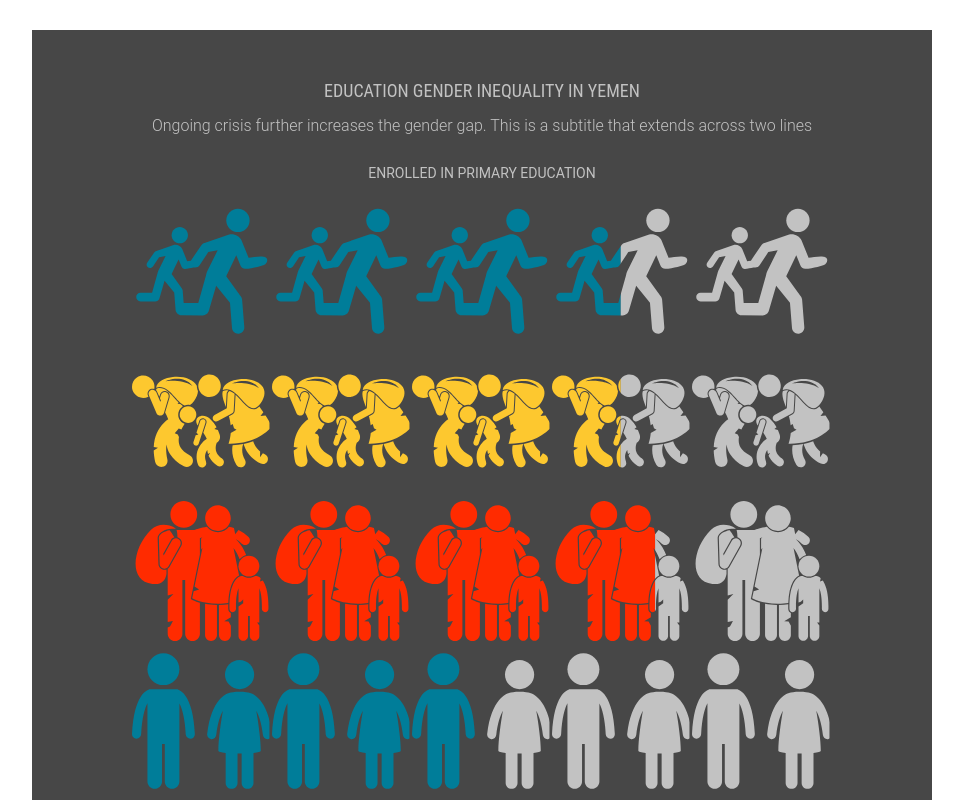
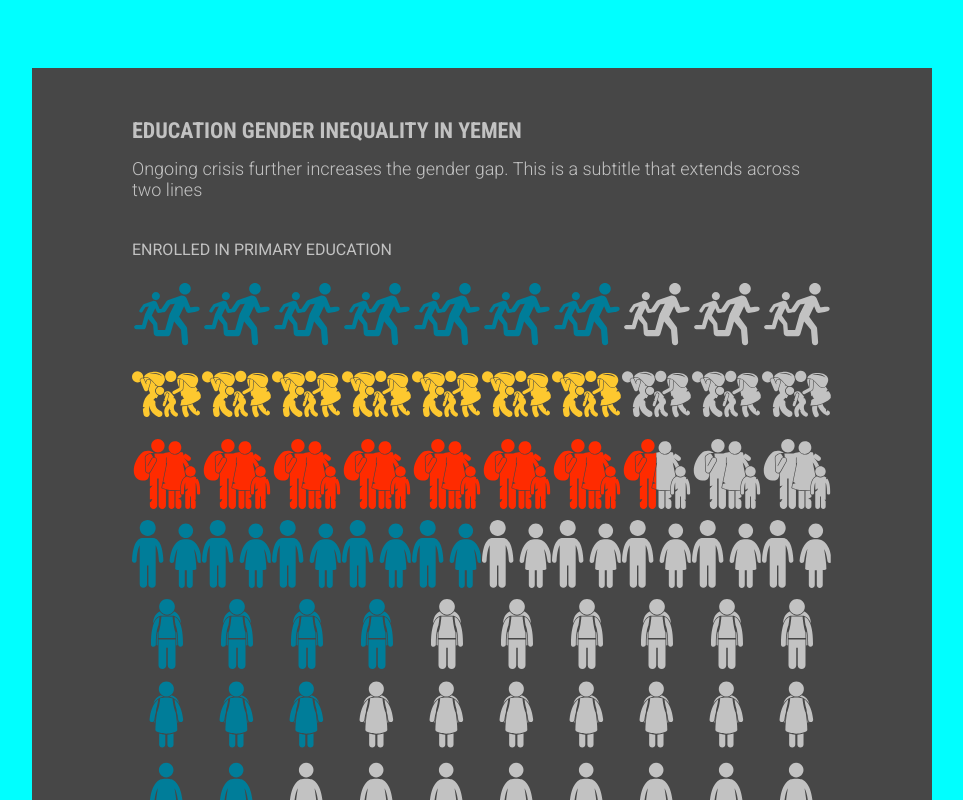
Before and after one commit to ericbolikowski/nrcstat-pictogram-widget-prototype, a React (Create React App) app: page / in a window 1280 px wide. Shown: the top 800 px of the page, without its empty margins (158-1121 px from the left). Built offline with nearby package versions, Linux system fonts and the light colour scheme.

Commit message:
feat: styling adjustments

```diff
--- a/package.json
+++ b/package.json
@@ -8,6 +8,7 @@
     "react": "17.0.0",
     "react-dom": "17.0.0",
     "react-scripts": "3.4.3",
+    "sass": "^1.32.7",
     "uuid": "8.3.2"
   },
   "devDependencies": {
--- a/public/index.html
+++ b/public/index.html
@@ -11,6 +11,19 @@
     -->
   <link rel="manifest" href="%PUBLIC_URL%/manifest.json">
   <link rel="shortcut icon" href="%PUBLIC_URL%/favicon.ico">
+
+  <link rel="preconnect" href="https://fonts.gstatic.com">
+  <link
+    href="https://fonts.googleapis.com/css2?family=Roboto+Condensed:wght@700&family=Roboto:ital,wght@0,300;0,400;1,300&display=swap"
+    rel="stylesheet">
+
+  <style>
+    body {
+      background-color: aqua;
+      padding: 10px;
+    }
+  </style>
+
   <!--
       Notice the use of %PUBLIC_URL% in the tags above.
       It will be replaced with the URL of the `public` folder during the build.
--- a/src/App.js
+++ b/src/App.js
@@ -1,99 +1,99 @@
-import React from "react";
-import "./styles.css";
-import { Widget } from "./Widget";
-import { DataColor, BackgroundColorKey } from "./config";
+import React from 'react';
+import './styles.css';
+import { Widget } from './Widget';
+import { DataColor, BackgroundColorKey } from './config';
 
 const widget = {
-  title: "EDUCATION GENDER INEQUALITY IN YEMEN",
+  title: 'EDUCATION GENDER INEQUALITY IN YEMEN',
   subtitle:
-    "Ongoing crisis further increases the gender gap. This is a subtitle that extends across two lines",
-  source: "Source: Norwegian Refugee Council, May, 2020",
+    'Ongoing crisis further increases the gender gap. This is a subtitle that extends across two lines',
+  source: 'Source: Norwegian Refugee Council, May, 2020',
   backgroundColor: BackgroundColorKey.DarkGray,
   sections: [
     {
-      title: "ENROLLED IN PRIMARY EDUCATION",
+      title: 'ENROLLED IN PRIMARY EDUCATION',
       dataColor: DataColor.Blue,
       icons: [
-        { icon: "PeopleRefugeesRunning", data: 0.7 },
+        { icon: 'PeopleRefugeesRunning', data: 0.7 },
         {
-          icon: "PeopleRefugeeFamilyAlt",
+          icon: 'PeopleRefugeeFamilyAlt',
           data: 0.7,
-          overrideDataColor: DataColor.Yellow
+          overrideDataColor: DataColor.Yellow,
         },
         {
-          icon: "PeopleRefugeeFamily",
+          icon: 'PeopleRefugeeFamily',
           data: 0.75,
-          overrideDataColor: DataColor.Red
+          overrideDataColor: DataColor.Red,
         },
-        { icon: "PeopleChildren", data: 0.5 },
-        { icon: "PeopleSchoolBoy", data: 0.4 },
-        { icon: "PeopleSchoolGirl", data: 0.3 },
-        { icon: "PeopleLittleGirl", data: 0.2 },
-        { icon: "PeopleLittleBoy", data: 0.1 },
-        { icon: "PeopleFemale", data: 0.7 },
-        { icon: "PeopleMale", data: 0.7 },
-        { icon: "Camp", data: 0.7 }
-      ]
+        { icon: 'PeopleChildren', data: 0.5 },
+        { icon: 'PeopleSchoolBoy', data: 0.4 },
+        { icon: 'PeopleSchoolGirl', data: 0.3 },
+        { icon: 'PeopleLittleGirl', data: 0.2 },
+        { icon: 'PeopleLittleBoy', data: 0.1 },
+        { icon: 'PeopleFemale', data: 0.7 },
+        { icon: 'PeopleMale', data: 0.7 },
+        { icon: 'Camp', data: 0.7 },
+      ],
     },
     {
-      title: "ENROLLED IN PRIMARY EDUCATION",
+      title: 'ENROLLED IN PRIMARY EDUCATION',
       dataColor: DataColor.Blue,
       icons: [
-        { icon: "Legal", data: 0.25 },
-        { icon: "Shelter", data: 0.3 }
-      ]
-    }
-  ]
+        { icon: 'Legal', data: 0.25 },
+        { icon: 'Shelter', data: 0.3 },
+      ],
+    },
+  ],
 };
 
 const widget2 = {
-  title: "EDUCATION GENDER INEQUALITY IN NORWAY",
+  title: 'EDUCATION GENDER INEQUALITY IN NORWAY',
   subtitle:
-    "Ongoing crisis further increases the gender gap. This is a subtitle that extends across two lines. This is a subtitle that extends across two lines. This is a subtitle that extends across two lines.",
-  source: "Source: Norwegian Refugee Council, May, 2020",
+    'Ongoing crisis further increases the gender gap. This is a subtitle that extends across two lines. This is a subtitle that extends across two lines. This is a subtitle that extends across two lines.',
+  source: 'Source: Norwegian Refugee Council, May, 2020',
   backgroundColor: BackgroundColorKey.LightGray,
   sections: [
     {
-      title: "ENROLLED IN PRIMARY EDUCATION",
+      title: 'ENROLLED IN PRIMARY EDUCATION',
       dataColor: DataColor.Orange,
       icons: [
-        { icon: "Food", data: 0.21 },
-        { icon: "Camp", data: 0.3 }
-      ]
+        { icon: 'Food', data: 0.21 },
+        { icon: 'Camp', data: 0.3 },
+      ],
     },
     {
-      title: "ENROLLED IN PRIMARY EDUCATION",
+      title: 'ENROLLED IN PRIMARY EDUCATION',
       dataColor: DataColor.Blue,
       icons: [
-        { icon: "Legal", data: 0.25 },
-        { icon: "Shelter", data: 0.3 }
-      ]
+        { icon: 'Legal', data: 0.25 },
+        { icon: 'Shelter', data: 0.3 },
+      ],
     },
 
     {
-      title: "ENROLLED IN PRIMARY EDUCATION",
+      title: 'ENROLLED IN PRIMARY EDUCATION',
       dataColor: DataColor.Yellow,
       icons: [
-        { icon: "Food", data: 0.5 },
-        { icon: "Camp", data: 0.7 }
-      ]
+        { icon: 'Food', data: 0.5 },
+        { icon: 'Camp', data: 0.7 },
+      ],
     },
     {
-      title: "ENROLLED IN PRIMARY EDUCATION",
+      title: 'ENROLLED IN PRIMARY EDUCATION',
       dataColor: DataColor.Red,
       icons: [
-        { icon: "Legal", data: 0.25 },
-        { icon: "Shelter", data: 0.3 }
-      ]
-    }
-  ]
+        { icon: 'Legal', data: 0.25 },
+        { icon: 'Shelter', data: 0.3 },
+      ],
+    },
+  ],
 };
 
 export default function App() {
   return (
     <div className="App">
       <Widget {...widget} />
-      <div style={{ height: "500px" }} />
+      <div style={{ height: '500px' }} />
       <Widget {...widget2} />
     </div>
   );
--- a/src/Widget.js
+++ b/src/Widget.js
@@ -1,10 +1,10 @@
-import React from "react";
+import React from 'react';
 import {
   BackgroundColorKey,
   BackgroundColorToIconBaseColorMap,
   DataColor,
-  IconBaseColor
-} from "./config";
+  IconBaseColor,
+} from './config';
 import {
   Camp,
   Education,
@@ -21,9 +21,10 @@ import {
   PeopleChildren,
   PeopleRefugeeFamily,
   PeopleRefugeeFamilyAlt,
-  PeopleRefugeesRunning
-} from "./icons/index.js";
-import "./Widget.scss";
+  PeopleRefugeesRunning,
+} from './icons/index.js';
+import { isMobileDevice } from './isMobileDevice';
+import './Widget.scss';
 
 const WidgetIconMap = {
   PeopleFemale,
@@ -41,20 +42,26 @@ const WidgetIconMap = {
   Food,
   Legal,
   Shelter,
-  WASH
+  WASH,
 };
+
+const isMobile = isMobileDevice();
 
 export function Widget({
   title,
   subtitle,
   source,
   backgroundColor = BackgroundColorKey.White,
-  sections
+  sections,
 }) {
   const iconBaseColor = BackgroundColorToIconBaseColorMap[backgroundColor];
 
   return (
-    <div className={`container mobile background-${backgroundColor}`}>
+    <div
+      className={`container ${isMobile ? 'mobile' : 'desktop'} ${
+        sections.length > 1 ? 'multiple-sections' : 'single-section'
+      } background-${backgroundColor}`}
+    >
       <span className="title">{title}</span>
       <span className="subtitle">{subtitle}</span>
       {sections.map((section, key) => (
@@ -62,9 +69,7 @@ export function Widget({
           <span className="section-title">{section.title}</span>
           {section.icons.map((icon, key) => {
             const Icon = WidgetIconMap[icon.icon];
-            const fillColor = icon.overrideDataColor
-              ? icon.overrideDataColor
-              : section.dataColor;
+            const fillColor = icon.overrideDataColor ? icon.overrideDataColor : section.dataColor;
             return (
               <Icon
                 key={key}
--- a/src/Widget.scss
+++ b/src/Widget.scss
@@ -1,16 +1,3 @@
-
-
-.container {
-  display: flex;
-  flex-direction: column;
-  max-width: 700px;
-  padding: 50px 100px;
-  .section {
-    display: flex;
-    flex-direction: column;
-  }
-}
-
 .icon-bar {
   display: flex;
   flex-direction: row;
@@ -20,38 +7,81 @@
   margin-top: 10px;
 }
 
-.container.mobile {
-  margin: 30px auto;
-
-  span {
-    margin: 0 auto;
-  }
-
+.container {
+  display: flex;
+  flex-direction: column;
+  max-width: 700px;
   .section {
+    display: flex;
+    flex-direction: column;
     margin-bottom: 30px;
   }
 
+  padding-bottom: 30px;
+  .title {
+    font-family: 'Roboto Condensed';
+  }
+  .subtitle {
+    font-family: 'Roboto';
+    font-weight: 300;
+  }
+  .section-title {
+    font-family: 'Roboto';
+  }
+  .source {
+    font-family: 'Roboto';
+    font-style: italic;
+    text-align: center;
+  }
+}
+
+.container.desktop {
+  margin: 30px auto;
+  padding-top: 50px;
+  padding-left: 100px;
+  padding-right: 100px;
+
+  .title {
+    font-size: 22px;
+    margin-bottom: 15px;
+  }
+  .subtitle {
+    font-size: 18px;
+    margin-bottom: 40px;
+  }
+  .section-title {
+    font-size: 16px;
+    margin-bottom: 20px;
+  }
+  .source {
+    font-size: 14px;
+  }
+}
+
+.container.desktop.single-section {
+  text-align: center;
+}
+
+.container.mobile {
+  margin: 30px auto;
+  padding-top: 30px;
+
+  text-align: center;
+
   .title {
     font-size: 18px;
-    font-family: "Roboto Condensed";
     margin-bottom: 15px;
   }
   .subtitle {
     font-size: 16px;
-    font-family: "Roboto";
-    font-weight: 300;
     margin-bottom: 30px;
   }
   .section-title {
     font-size: 14px;
-    font-family: "Roboto";
     margin-bottom: 20px;
   }
   .source {
     font-size: 12px;
-    font-family: "Roboto";
-    font-style: italic;
-    margin-bottom: 30px;
   }
 }
 
--- a/src/icons/IconBar.js
+++ b/src/icons/IconBar.js
@@ -1,18 +1,13 @@
-import React, { useMemo, useState, useEffect } from "react";
-import { v4 as uuidv4 } from "uuid";
+import React, { useMemo, useState, useEffect } from 'react';
+import { v4 as uuidv4 } from 'uuid';
+import { isMobileDevice } from '../isMobileDevice';
 
-import "../Widget.scss";
+import '../Widget.scss';
 
-export function isMobileDevice() {
-  return (
-    typeof window.orientation !== "undefined" ||
-    navigator.userAgent.indexOf("IEMobile") !== -1
-  );
-}
-
-const ICON_COUNT = !isMobileDevice() ? 5 : 10;
+const ICON_COUNT = isMobileDevice() ? 5 : 10;
 
 export const IconBar = (Icon) => ({ data, iconBaseColor, fillColor }) => {
+  // eslint-disable-next-line
   const iconFillDegrees = useMemo(
     () =>
       Array(ICON_COUNT)
--- /dev/null
+++ b/src/isMobileDevice.js
@@ -0,0 +1,5 @@
+export function isMobileDevice() {
+  return (
+    typeof window.orientation !== 'undefined' || navigator.userAgent.indexOf('IEMobile') !== -1
+  );
+}
```
Also changed, not shown: 2 other files (tests, documents, lock files or other folders). Lines whose indentation alone changed are shown as unchanged.
